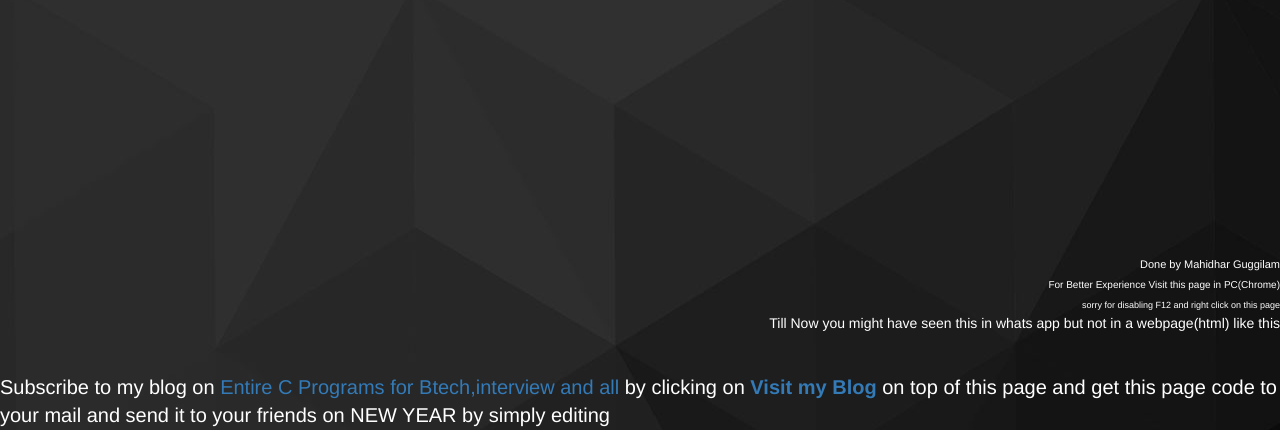
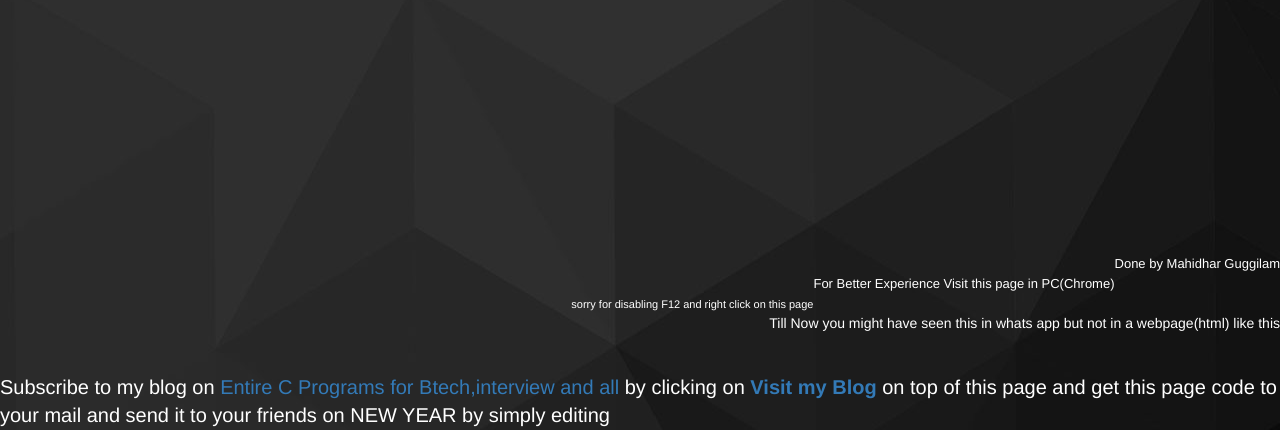
Before and after one commit to mahidharguggilam/mahidharguggilam.github.io, a plain HTML site: page index.html in a window 1280 px wide. Shown: the part 426-856 px from the top of the page. Drawn offline with nearby package versions, Linux system fonts and the light colour scheme.

Commit message:
Update index.html

```diff
--- a/index.html
+++ b/index.html
@@ -208,11 +208,11 @@ function scrollWin(x, y) {
 
     <div style="margin-top:250px;">
 
-        <div style="float:right"><span style="font-size:11px;color:white;">Done by Mahidhar Guggilam</span></div>
+        <div style="float:right"><span style="font-size:13px;color:white;">Done by Mahidhar Guggilam</span></div>
         <br/>
-        <div style="float:right"><span style="font-size:10px;color:white;">For Better Experience Visit this page in PC(Chrome)</span></div><br/>
+        <div style="float:right"><span style="font-size:13px;color:white;">For Better Experience Visit this page in PC(Chrome)</span></div><br/>
 
-        <div style="float:right"><span style="font-size:9px;color:white;">sorry for disabling F12 and right click on this page</span></div>
+        <div style="float:right"><span style="font-size:11px;color:white;">sorry for disabling F12 and right click on this page</span></div>
         <br/>
         <div style="float:right"><span style="font-size:14px;color:white;">Till Now you might have seen this in whats app but not in a webpage(html) like this</span></div>
         <br/>
```
